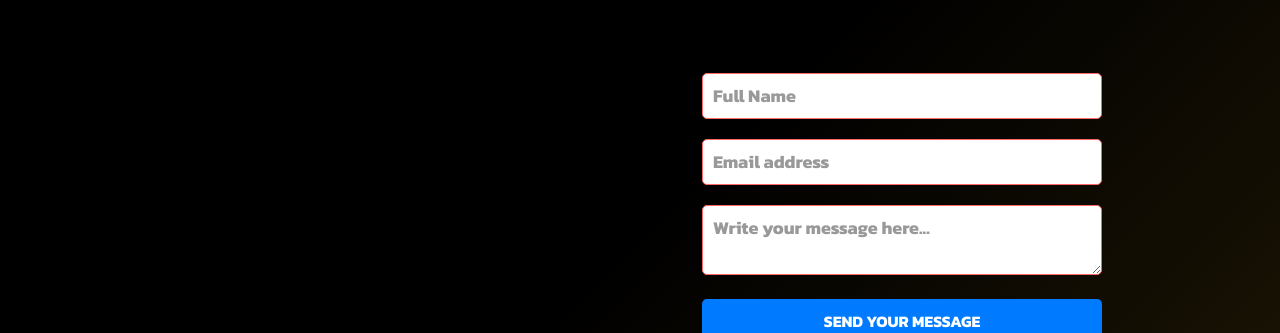
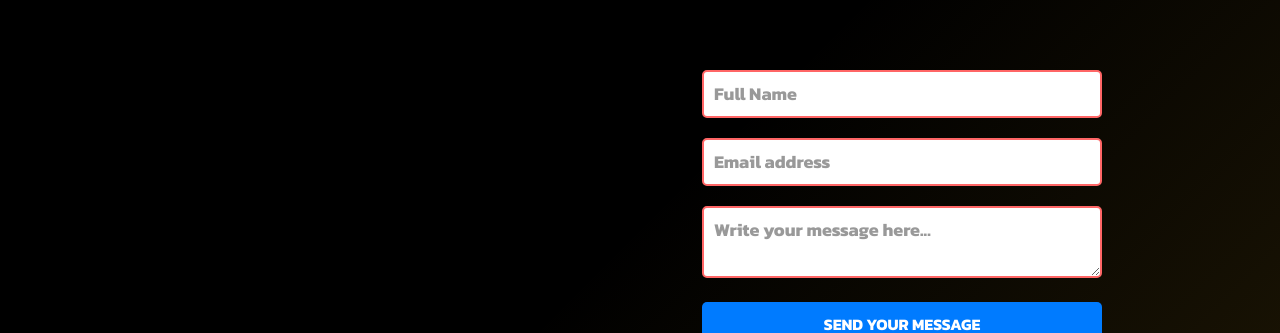
Before and after one commit to AbuTalha3/my-portfolio, a React (Create React App) app: page / in a window 1280 px wide. Shown: the part 4770-5103 px from the top of the page. Built offline with nearby package versions, Linux system fonts and the light colour scheme; a web font is replaced by a local one.

Commit message:
Amend contact form

```diff
--- a/src/components/about/About.js
+++ b/src/components/about/About.js
@@ -12,8 +12,8 @@ const About = () => {
               <span>ABOUT</span>
               <p className="microverse-date">Get to know me better!</p>
             </div>
-            <p>My interest in web development started back in 2023 when I was working for a resort cum summer camp project Even though I had no idea back then on how it worked, those were my first interaction with magic of coding!</p>
-            <p>Today, and I’ve had the privilege of working at <a href="https://www.microverse.org/" target="_blank" rel="noreferrer">Microverse</a> I've been currently collaborating as <span>Full-Stack Web Developer</span> , with peers from across the globe, each bringing unique cultural perspectives. My primary focus was crafting accessible and inclusive digital products, and continually enhance my skills.</p>
+            <p>My interest in web development started back in 2023 when I was working for a resort cum summer camp project. Even though I had no idea back then how it worked, those were my first interactions with the magic of coding!</p>
+            <p>I am privilege to work at<a href="https://www.microverse.org/" target="_blank" rel="noreferrer"> Microverse </a>for last one year where I collaborated as a <span>Full-Stack Web Developer</span> , with peers from across the globe, each bringing unique cultural perspectives. My primary focus has been crafting accessible and inclusive digital products, and continually enhancing my skills.</p>
           </div>
           <img className="najeeb-akhun" src={najeebakhun} alt="developer" data-aos="fade-left" />
         </div>
--- a/src/components/contact/Contact.js
+++ b/src/components/contact/Contact.js
@@ -14,7 +14,7 @@ const Contact = () => {
               <FaLocationArrow className="arrow-icon" />
               <span>GET IN TOUCH</span>
             </div>
-            <p>If you want to work together on a project or just have a chat, please don't hesitate to contact me via email.</p>
+            <p>If you want to work together on a project or just have a chat, please don't hesitate to contact me.</p>
             {/* <a class="email-link" href="mailto:najeebakhun@gmail.com" target="_blank" rel="noreferrer">SEND EMAIL</a>
             <div className="contact-info-phone">
             <FaPhone />
--- a/src/components/contact/contactform/contactform.css
+++ b/src/components/contact/contactform/contactform.css
@@ -13,7 +13,7 @@ textarea {
   width: 100%;
   padding: 10px;
   margin-bottom: 20px;
-  border: 1px solid #ccc;
+  border: 2px solid #264801;
   border-radius: 5px;
   box-sizing: border-box;
   font-size: 18px;
```
